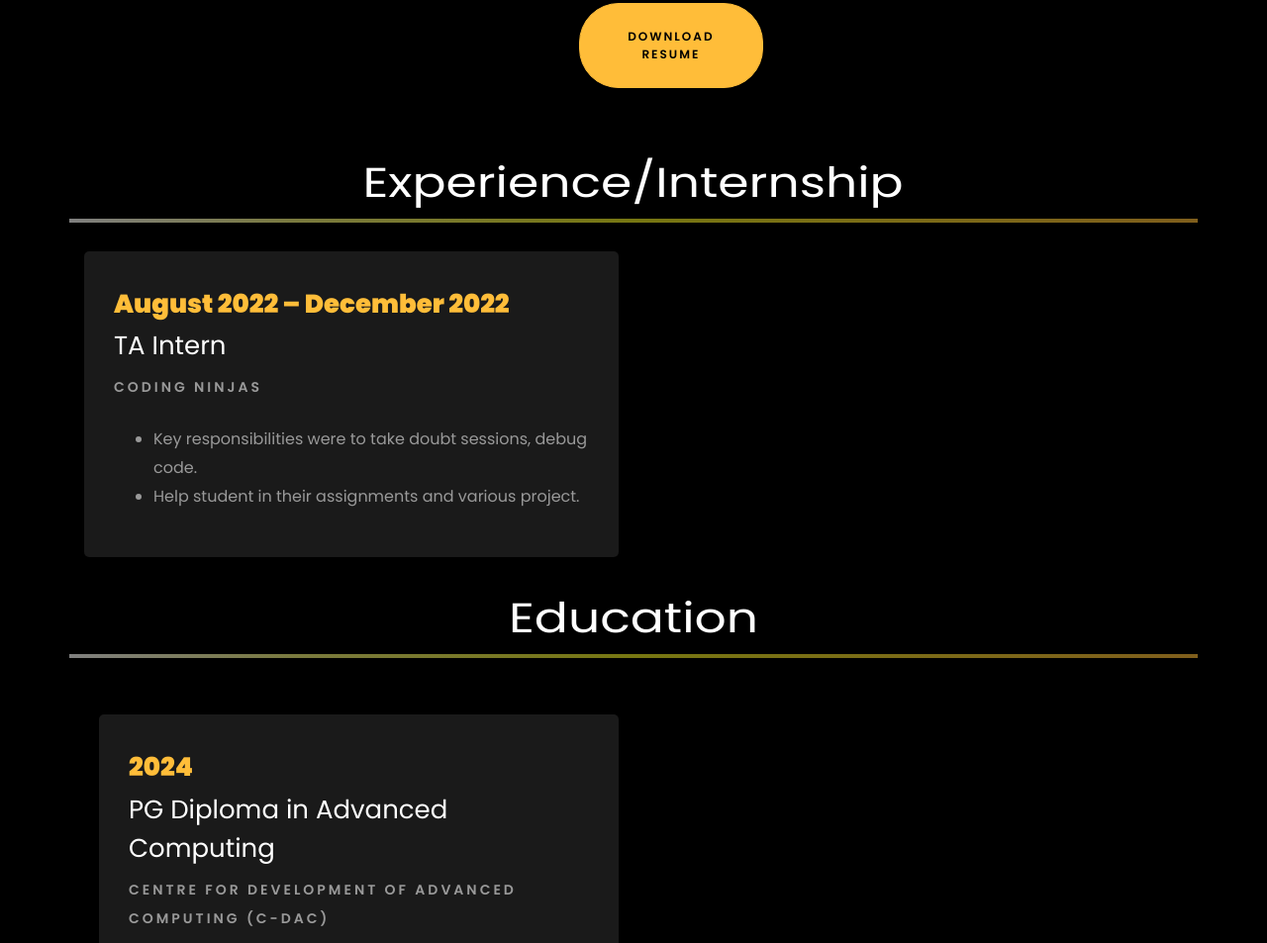
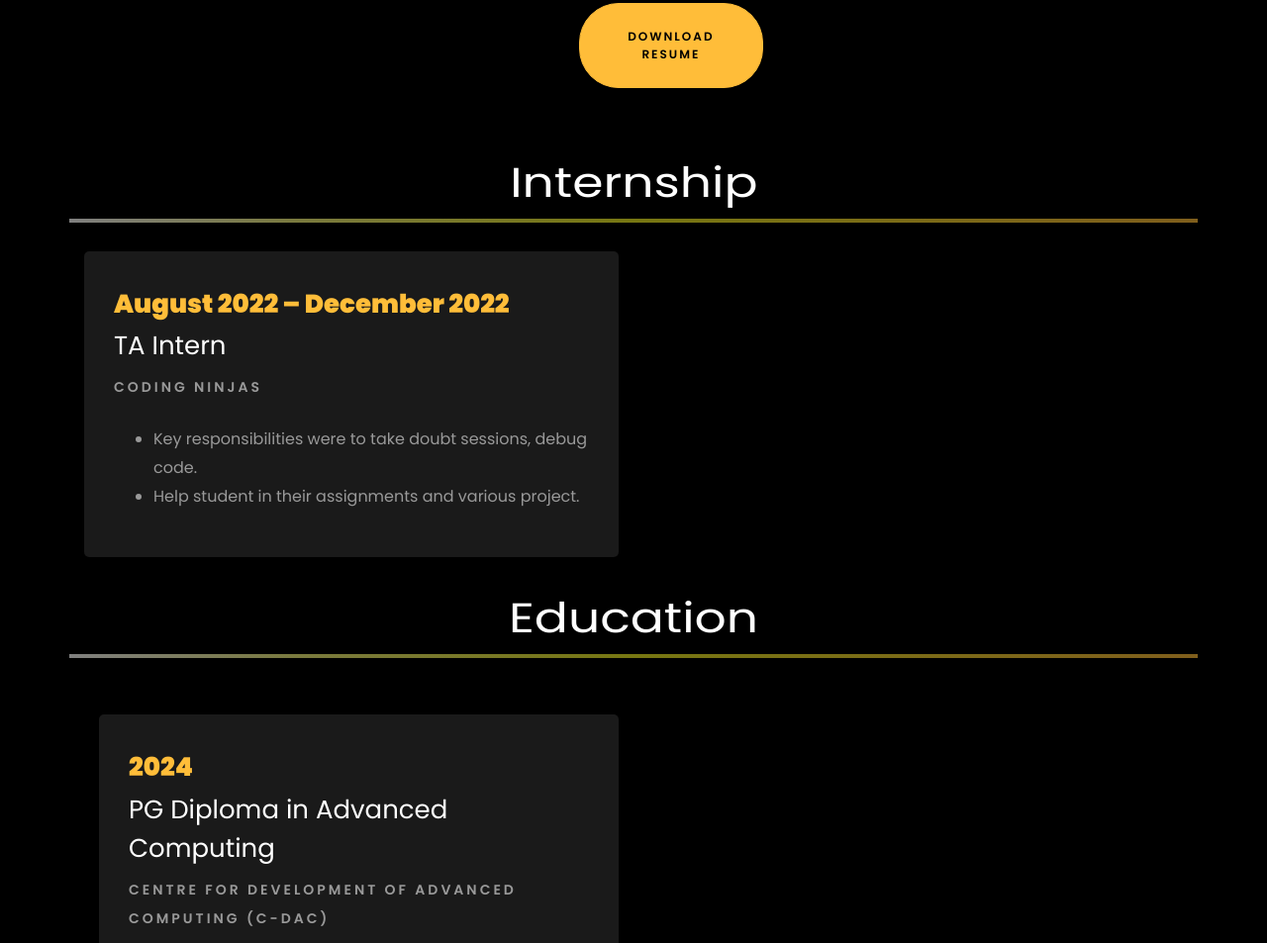
Before and after one commit to MayurSonawane2000/Portfolio, a plain HTML site: page index.html in a window 1280 px wide. Shown: the part 2146-3099 px from the top of the page at 99% size. Drawn offline with Linux system fonts and the light colour scheme; files whose address does not match are found by name.

Commit message:
Update index.html

```diff
--- a/index.html
+++ b/index.html
@@ -340,7 +340,7 @@
 
 
 		<div class="row">
-			<h1 class="big-4">Experience/Internship</h1>
+			<h1 class="big-4">Internship</h1>
 			<div class="underline"></div>
 		</div>
 		<br>
```
